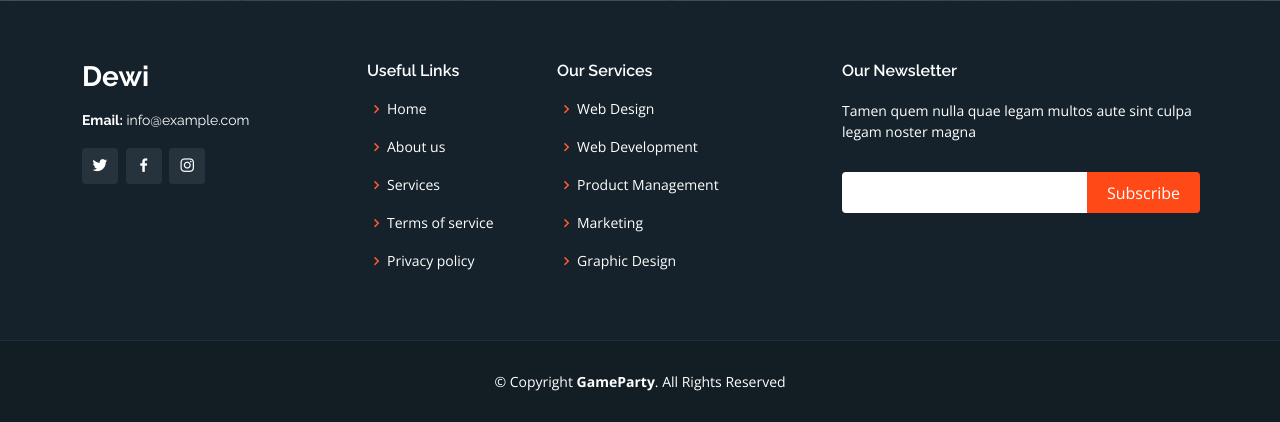
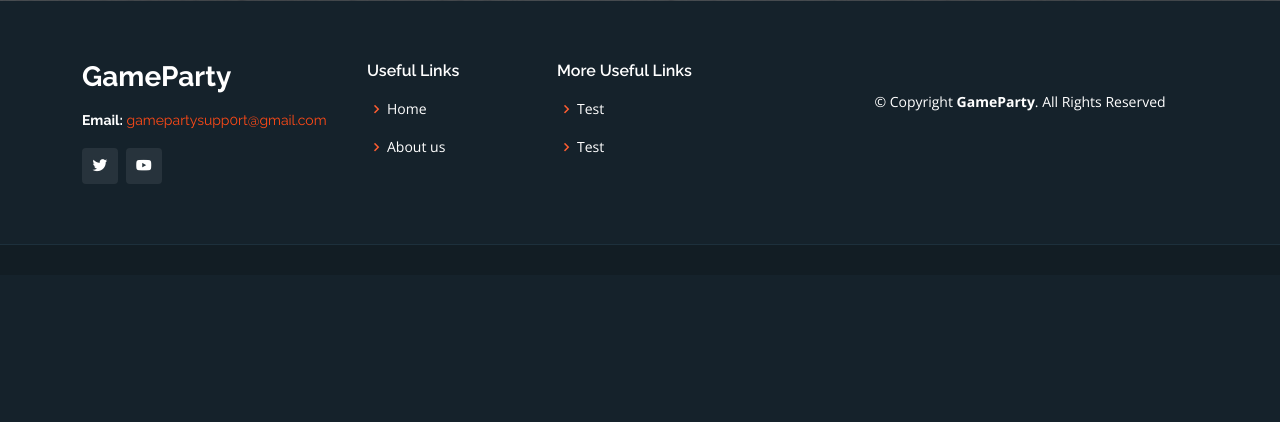
Before and after one commit to Kesheon/MinimumViableProduct, a Flask app: page / in a window 1280 px wide. Shown: the part 896-1318 px from the top of the page. After the commit the page ends 1141 px from the top, so only its background shows below. Run offline with Flask 3, Linux system fonts and the light colour scheme; some libraries are stand-ins or nearby versions.

Commit message:
added social media pages and footer changes

```diff
--- a/templates/base.html
+++ b/templates/base.html
@@ -55,14 +55,13 @@
 
           <div class="col-lg-3 col-md-6">
             <div class="footer-info">
-              <h3>Dewi</h3>
+              <h3>GameParty</h3>
               <p>
-                <strong>Email:</strong> info@example.com<br>
+                <strong>Email:</strong><a href="mailto:gamepartysupp0rt@gmail.com?subject=User Concern:"> gamepartysupp0rt@gmail.com</a><br>
               </p>
               <div class="social-links mt-3">
-                <a href="#" class="twitter"><i class="bx bxl-twitter"></i></a>
-                <a href="#" class="facebook"><i class="bx bxl-facebook"></i></a>
-                <a href="#" class="instagram"><i class="bx bxl-instagram"></i></a>
+                <a href="https://twitter.com/GamepartyS" target="_blank" class="twitter"><i class="bx bxl-twitter"></i></a>
+                <a href="https://www.youtube.com/channel/UCGD4Q2LjX2I1WHeDCyg1wiA" target="_blank" class="youtube"><i class="bx bxl-youtube"></i></a>
               </div>
             </div>
           </div>
@@ -70,38 +69,23 @@
           <div class="col-lg-2 col-md-6 footer-links">
             <h4>Useful Links</h4>
             <ul>
-              <li><i class="bx bx-chevron-right"></i> <a href="#">Home</a></li>
+              <li><i class="bx bx-chevron-right"></i> <a href="{{ url_for('index') }}">Home</a></li>
               <li><i class="bx bx-chevron-right"></i> <a href="#">About us</a></li>
-              <li><i class="bx bx-chevron-right"></i> <a href="#">Services</a></li>
-              <li><i class="bx bx-chevron-right"></i> <a href="#">Terms of service</a></li>
-              <li><i class="bx bx-chevron-right"></i> <a href="#">Privacy policy</a></li>
             </ul>
           </div>
-
           <div class="col-lg-3 col-md-6 footer-links">
-            <h4>Our Services</h4>
+            <h4>More Useful Links</h4>
             <ul>
-              <li><i class="bx bx-chevron-right"></i> <a href="#">Web Design</a></li>
-              <li><i class="bx bx-chevron-right"></i> <a href="#">Web Development</a></li>
-              <li><i class="bx bx-chevron-right"></i> <a href="#">Product Management</a></li>
-              <li><i class="bx bx-chevron-right"></i> <a href="#">Marketing</a></li>
-              <li><i class="bx bx-chevron-right"></i> <a href="#">Graphic Design</a></li>
+              <li><i class="bx bx-chevron-right"></i> <a href="#">Test</a></li>
+              <li><i class="bx bx-chevron-right"></i> <a href="#">Test</a></li>
             </ul>
           </div>
-
           <div class="col-lg-4 col-md-6 footer-newsletter">
-            <h4>Our Newsletter</h4>
-            <p>Tamen quem nulla quae legam multos aute sint culpa legam noster magna</p>
-            <form action="" method="post">
-              <input type="email" name="email"><input type="submit" value="Subscribe">
-            </form>
+            <div class="copyright">
+              &copy; Copyright <strong><span>GameParty</span></strong>. All Rights Reserved
+            </div>
           </div>
         </div>
-      </div>
-    </div>
-    <div class="container">
-      <div class="copyright">
-        &copy; Copyright <strong><span>GameParty</span></strong>. All Rights Reserved
       </div>
     </div>
   </footer>
```
